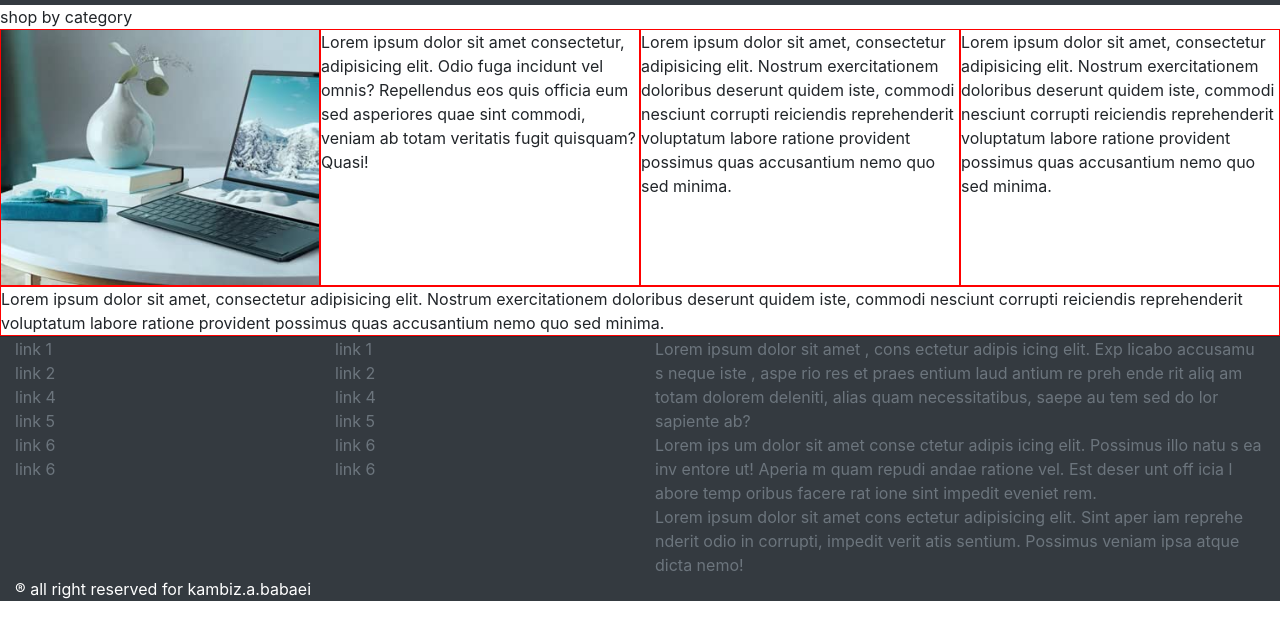
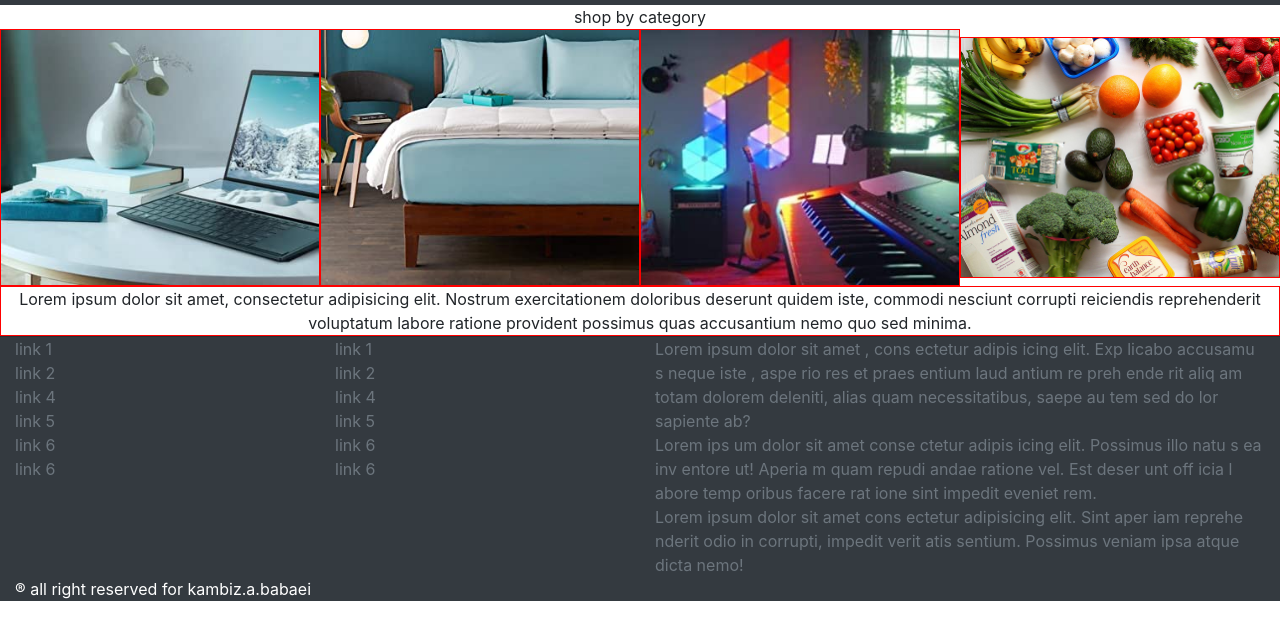
Before and after one commit to kambizbabaei-b-a/onlineshop.practice, a plain HTML site: page index.html in a window 1280 px wide. Shown: the part 55-694 px from the top of the page. Drawn offline with nearby package versions, Linux system fonts and the light colour scheme.

Commit message:
a few adjustments

```diff
--- a/index.html
+++ b/index.html
@@ -1,5 +1,5 @@
 <!DOCTYPE html>
-<html lang="en" >
+<html lang="en">
   <head>
     <meta charset="UTF-8" />
     <meta http-equiv="X-UA-Compatible" content="IE=edge" />
@@ -28,7 +28,7 @@
       rel="stylesheet"
     />
   </head>
-  <body >
+  <body>
     <header class="">
       <nav class="navbar navbar-expand-md navbar-light bg-dark">
         <a href="" class="navbar-brand text-primary text-logo">OnlineShop</a>
@@ -80,21 +80,13 @@
           <img src="./res/img/laptops.jpg" alt="" class="fit-content" />
         </div>
         <div class="content-block-25">
-          Lorem ipsum dolor sit amet consectetur, adipisicing elit. Odio fuga
-          incidunt vel omnis? Repellendus eos quis officia eum sed asperiores
-          quae sint commodi, veniam ab totam veritatis fugit quisquam? Quasi!
+          <img src="./res/img/home_bedding.jpg" alt="" class="fit-content" />
         </div>
         <div class="content-block-25">
-          Lorem ipsum dolor sit amet, consectetur adipisicing elit. Nostrum
-          exercitationem doloribus deserunt quidem iste, commodi nesciunt
-          corrupti reiciendis reprehenderit voluptatum labore ratione provident
-          possimus quas accusantium nemo quo sed minima.
+          <img src="./res/img/strip_lighting.jpg" alt="" class="fit-content" />
         </div>
         <div class="content-block-25">
-          Lorem ipsum dolor sit amet, consectetur adipisicing elit. Nostrum
-          exercitationem doloribus deserunt quidem iste, commodi nesciunt
-          corrupti reiciendis reprehenderit voluptatum labore ratione provident
-          possimus quas accusantium nemo quo sed minima.
+          <img src="./res/img/groceries.jpg" alt="" class="fit-content" />
         </div>
         <div class="content-block-25">
           Lorem ipsum dolor sit amet, consectetur adipisicing elit. Nostrum
@@ -104,7 +96,7 @@
         </div>
       </section>
     </main>
-    <footer class="  bg-dark ">
+    <footer class="bg-dark">
       <div class="row">
         <div class="col-3">
           <div class="">
@@ -135,19 +127,19 @@
           <div><a href="" class="text-secondary no_dec_link">link 6</a></div>
         </div>
         <div class="col-6 text-secondary">
-          Lorem ipsum dolor sit amet , cons ectetur adipis icing elit. Exp licabo
-          accusamu s neque iste , aspe rio res et praes entium laud antium
-          re preh ende rit aliq am totam dolorem deleniti, alias quam
+          Lorem ipsum dolor sit amet , cons ectetur adipis icing elit. Exp
+          licabo accusamu s neque iste , aspe rio res et praes entium laud
+          antium re preh ende rit aliq am totam dolorem deleniti, alias quam
           necessitatibus, saepe au tem sed do lor sapiente ab?
           <span class="display-to-md-none">
             Lorem ips um dolor sit amet conse ctetur adipis icing elit. Possimus
-            illo natu s ea inv entore ut! Aperia m quam repudi andae ratione vel.
-            Est deser unt off icia l abore temp  oribus facere rat ione sint impedit
-            eveniet rem.
+            illo natu s ea inv entore ut! Aperia m quam repudi andae ratione
+            vel. Est deser unt off icia l abore temp oribus facere rat ione sint
+            impedit eveniet rem.
           </span>
           <span class="display-to-md-none">
-            Lorem  ipsum dolor sit amet cons ectetur adipisicing elit. Sint
-            aper iam reprehe nderit odio in corrupti, impedit verit atis sentium.
+            Lorem ipsum dolor sit amet cons ectetur adipisicing elit. Sint aper
+            iam reprehe nderit odio in corrupti, impedit verit atis sentium.
             Possimus veniam ipsa atque dicta nemo!
           </span>
         </div>
--- a/res/css/index.css
+++ b/res/css/index.css
@@ -54,18 +54,20 @@ footer{
 
 .content-block-25{
 	flex:25%;
-
 	border: 1px solid red;
 	min-width: 15em;
 }
 
- .fit-content{
+.fit-content{
 	max-width: 100%;
 	height: auto;
 }
  .content-section{
 	display: flex;
 	flex-wrap: wrap;
+	text-align: center;
+	align-items: center;
+	justify-content: space-evenly;
 }
 
 .row{
```
